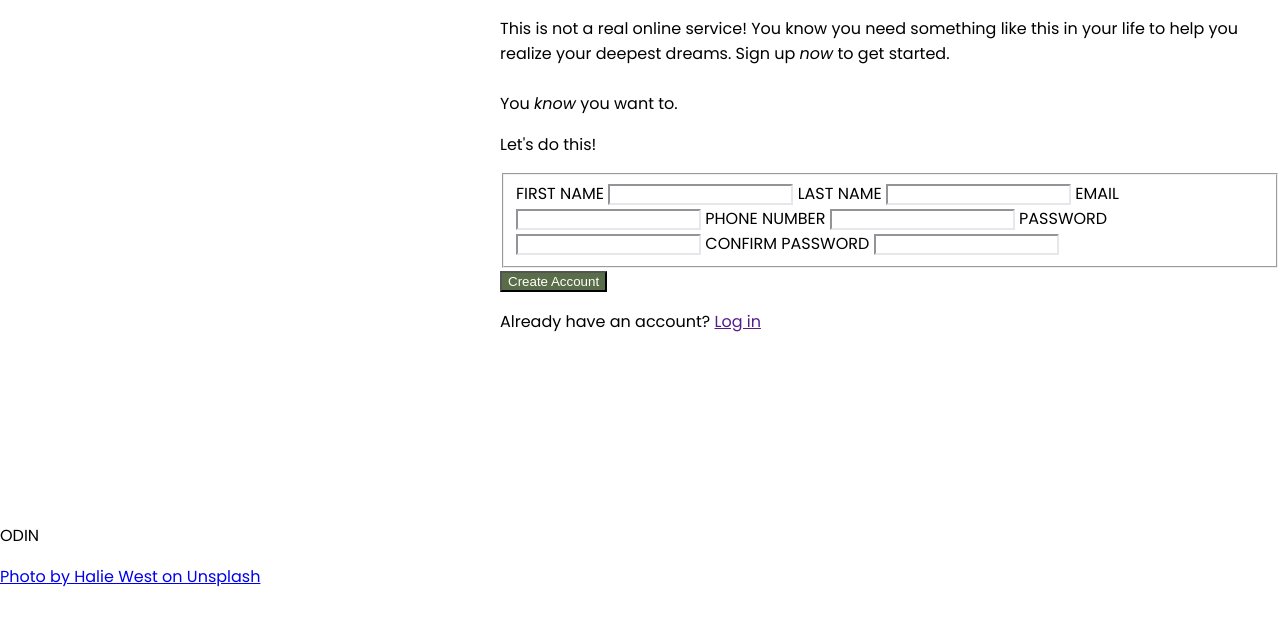
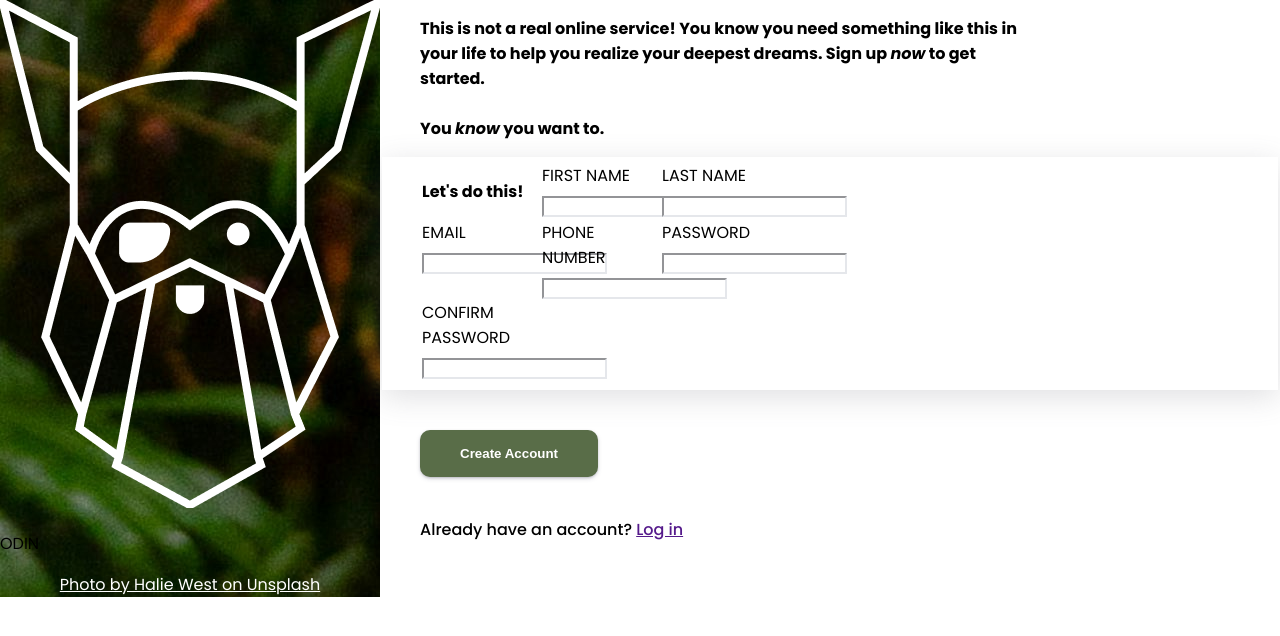
Before and after one commit to araujoviana/odin-signup-form, a plain HTML site: page index.html in a window 1280 px wide. Drawn offline with Linux system fonts and the light colour scheme; a web font is replaced by a local one.

Commit message:
Add design source accuracy

```diff
--- a/index.html
+++ b/index.html
@@ -14,15 +14,18 @@
 </head>
 <body>
     <div class="whole-website">
-        <div class="left-cosmetic">
+
+        <div class="left-section">
              <!-- <img src="images/halie-west-25xggax4bSA-unsplash.jpg" alt="Photo of plants by Halie West on Unsplash" class="plant-image"> -->
             <div class="odin-logo">
                 <img src="images/odin-lined.png" alt="odin logo" class="odin-image">
                 <p class="odin-text">ODIN</p>
             </div>
-            <a href="https://unsplash.com/pt-br/fotografias/planta-da-folha-verde-na-fotografia-de-perto-25xggax4bSA">Photo by Halie West on Unsplash</a>
+
+            <a  class="credit-link" href="https://unsplash.com/pt-br/fotografias/planta-da-folha-verde-na-fotografia-de-perto-25xggax4bSA">Photo by Halie West on Unsplash</a>
         </div>
-        <div class="left-cosmetic">
+
+        <div class="right-section">
             <div class="description">
                 <p class="description-text">
                     This is not a real online service! You know you need something
@@ -34,32 +37,47 @@
             </div>
             <div class="form-area">
 
-                <p>Let's do this!</p>
 
                 <form action="" method="post">
                     <fieldset>
+                        <p class="lets-do-it">Let's do this!</p>
+
+                        <div>
                             <label for="form-first-name">FIRST NAME</label>
                             <input type="text" name="first-name" id="form-first-name">
+                        </div>
 
+                        <div>
                             <label for="form-last-name">LAST NAME</label>
                             <input type="text" name="first-name" id="form-first-name">
+                        </div>
 
+                        <div>
                             <label for="form-email">EMAIL</label>
                             <input type="email" name="form-email" id="form-email">
+                        </div>
 
+                        <div>
                             <label for="form-telephone">PHONE NUMBER</label>
                             <input type="tel" name="form-telephone" id="form-telephone">
+                        </div>
 
+
+                        <div>
                             <label for="form-password">PASSWORD</label>
                             <input type="password" name="form-password" id="form-password" class="error">
+                        </div>
 
+                        <div>
                             <label for="form-confirm-password">CONFIRM PASSWORD</label>
                             <input type="password" name="form-confirm-password" id="form-confirm-password" class="error">
+                        </div>
+
                     </fieldset>
 
                     <button type="submit">Create Account</button>
 
-                    <p>Already have an account? <a href="">Log in</a></p>
+                    <p class="login-link">Already have an account? <a href="">Log in</a></p>
                 </form>
 
             </div>
--- a/styles/styles.css
+++ b/styles/styles.css
@@ -1,3 +1,8 @@
+:root {
+    --plant-margin: 5vh;
+    --right-margin: 30vh;
+}
+
 body {
     margin:0px;
     font-family: 'Poppins', 'Segoe UI', Tahoma, Geneva, Verdana, sans-serif;
@@ -7,15 +12,47 @@ body {
     display: flex;
 }
 
-img {
-    width: 500px;
-    height: 500px;
+.left-section {
+    background-image: url("../images/halie-west-25xggax4bSA-unsplash.jpg");
+    display: flex;
+    flex-direction: column;
+    align-items: center;
 }
 
+.credit-link {
+    color: white;
+}
+
+.right-section {
+    display: flex;
+    flex-direction: column;
+}
+
+.description, fieldset {
+    padding-left: var(--plant-margin);
+    padding-right: var(--right-margin);
+}
+
+.description, .lets-do-it, button {
+    font-weight: bold;
+}
+
+fieldset {
+    border: 0;
+    box-shadow: rgba(100, 100, 111, 0.2) 0px 7px 29px 0px;
+    display: grid;
+    grid-template-columns: repeat(3, 120px);
+}
 
 button {
     background-color: #596D48;
     color: white;
+    padding: 2vh var(--plant-margin); /* plant-margin wasn't made for this but it works */
+    border: 0;
+    border-radius: 10px;
+    margin-left: var(--plant-margin);
+    margin-top: var(--plant-margin);
+    box-shadow: rgba(50, 50, 93, 0.25) 0px 2px 5px -1px, rgba(0, 0, 0, 0.3) 0px 1px 3px -1px;
 }
 
 input {
@@ -23,6 +60,17 @@ input {
 }
 
 input:focus {
-    border-color: lightblue;
+    border-color: blue;
     box-shadow: 0 4px 8px;
 }
+
+label {
+    display: block;
+    margin-bottom: 5px;
+}
+
+.login-link {
+    font-weight: 500;
+    margin-left: var(--plant-margin);
+    margin-top: var(--plant-margin);
+}
```
Lines whose indentation alone changed are shown as unchanged.
